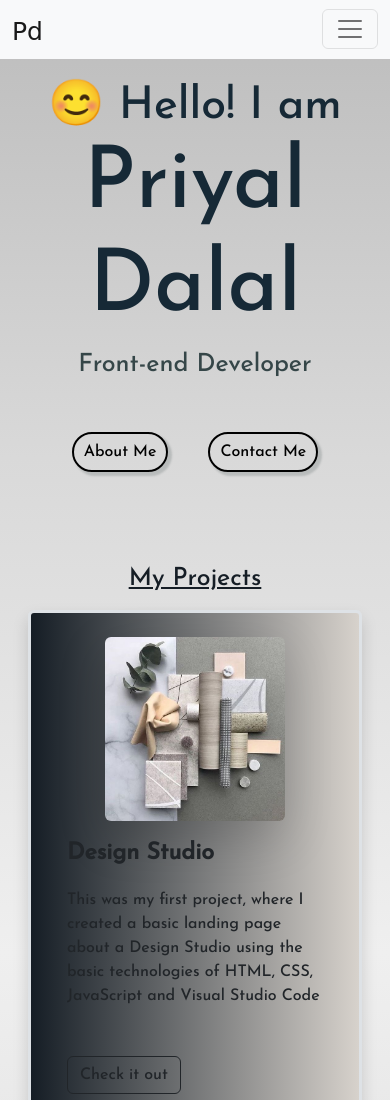
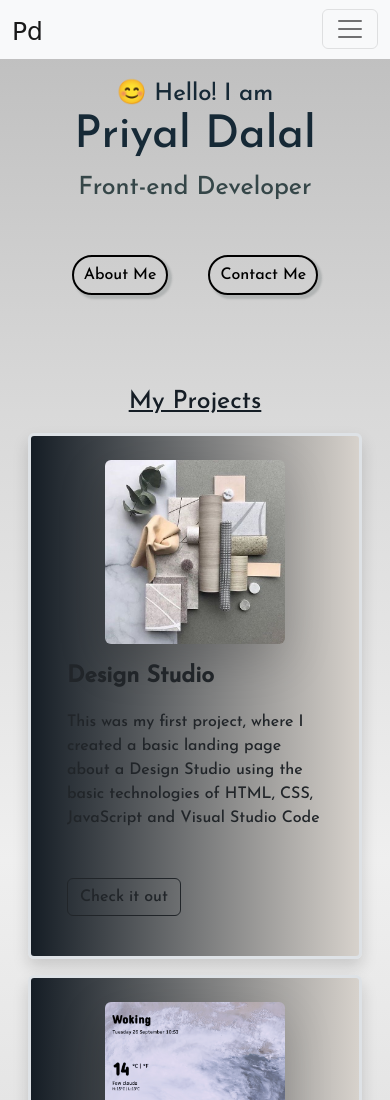
Before and after one commit to Priyaldalal30/Portfolio, a plain HTML site: page index.html in a window 390 px wide. Shown: the top 1100 px of the page. Drawn offline with nearby package versions, Linux system fonts and the light colour scheme; a web font is replaced by a local one.

Commit message:
added media querries

```diff
--- a/src/styles.css
+++ b/src/styles.css
@@ -32,6 +32,16 @@ h4 {
   color: var(--heading-color);
   margin-bottom: 10px;
 }
+@media (max-width: 462px) {
+  h1,
+  h4 {
+    font-size: 45px;
+  }
+  h2,
+  h5 {
+    font-size: 24px;
+  }
+}
 h4 {
   margin-top: 50px;
 }
@@ -52,6 +62,12 @@ h5 {
   justify-content: center;
   margin-bottom: 100px;
 }
+@media (max-width: 286px) {
+  #contact-about {
+    display: none;
+  }
+}
+
 a.contact,
 a.about {
   text-decoration: none;
```
